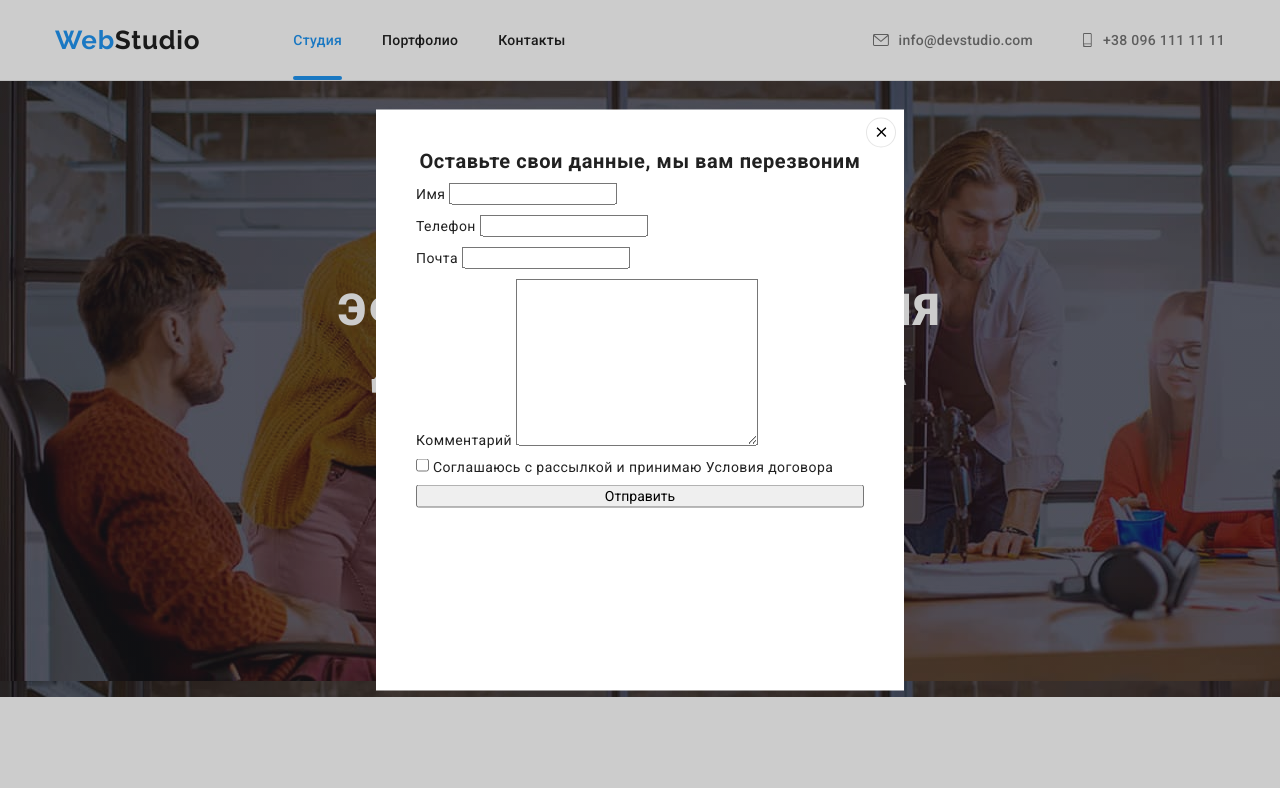
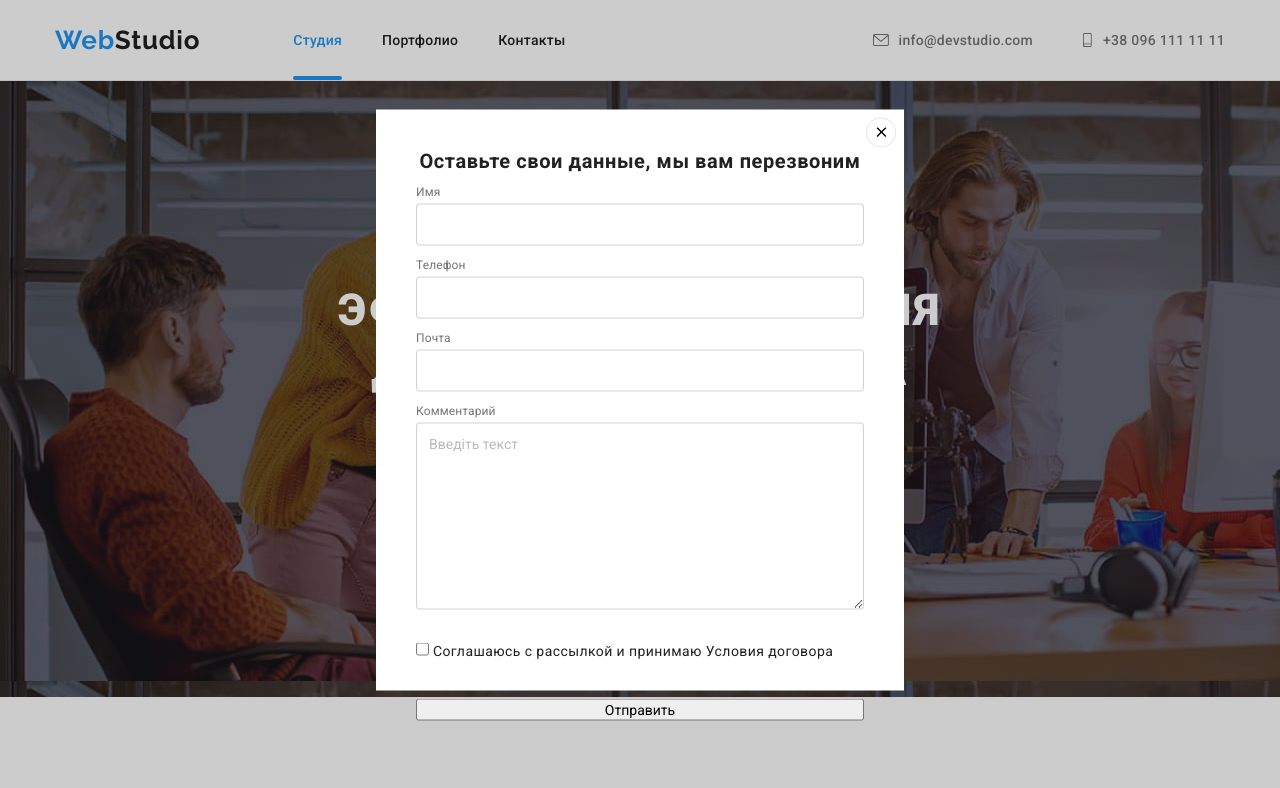
Before and after one commit to Heinti/goit-markup-hw-06, a plain HTML site: page index.html in a window 1280 px wide. Shown: the top 788 px of the page. Drawn offline with nearby package versions, Linux system fonts and the light colour scheme.

Commit message:
styles-form

```diff
--- a/css/style.css
+++ b/css/style.css
@@ -857,7 +857,17 @@ transition: var(--anim);
   border: 1px solid rgba(0, 0, 0, 0.1);
 }
 
-.form__text{
+.register-form{
+  display: flex;
+  flex-direction: column;
+
+  height: 100%;
+  padding: 40px;
+  gap: 10px
+  ;
+}
+
+.form__tittle{
 font-weight: 700;
 font-size: 20px;
 line-height: 23px;
@@ -868,12 +878,46 @@ letter-spacing: 0.03em;
 color: #212121;
 }
 
-.register-form{
-  display: flex;
-  flex-direction: column;
+.form__field{
 
-  height: 100%;
-  padding: 40px;
-  gap: 10px
-  ;
 }
+
+.form__input{
+width: 100%;
+padding: 12px 12px 12px 42px;
+border-radius: 4px;
+border: 1px solid rgba(33, 33, 33, 0.2);
+
+}
+
+.form__input:focus{
+  border-color: #2196f3;
+}
+
+.form__imput--comment{
+padding-left: 12px;
+
+}
+
+.form__imput--comment::placeholder{
+  color: rgba(117, 117, 117, 0.5);
+}
+
+.form__text{
+  display: inline-block;
+  font-size: 12px;
+  line-height: 1.16;
+  letter-spacing: 0.01em;
+
+  color: #757575;
+  margin-bottom: 4px;
+}
+
+.form-agree{
+padding-top: 20px;
+padding-bottom: 30px;
+}
+
+.agree-input{
+
+}
--- a/index.html
+++ b/index.html
@@ -416,31 +416,39 @@
         </button>
 
         <form class="register-form" autocomplete="on" novalidate>
-          <strong class="form__text">Оставьте свои данные, мы вам перезвоним</strong>
-
-          <label>
-            <span>Имя</span>
-            <input type="text" name="user_name" placeholder=" " />
-          </label>
-          <label for="">
-            <span>Телефон</span>
-            <input type="tel" placeholder=" " />
-          </label>
-          <label for="">
-            <span>Почта</span>
-            <input type="email" placeholder=" " />
-          </label>
-          <label for="">
-            <span>Комментарий</span>
-            <textarea name="" id="" cols="30" rows="10"></textarea>
-          </label>
-          <label for="">
-            <input type="checkbox" name="user-agreement" required>
-            <span>Соглашаюсь с рассылкой и принимаю Условия договора</span>
-          </label>
+          <strong class="form__tittle">Оставьте свои данные, мы вам перезвоним</strong>
+          <div class="form__field">
+            <label class="form__label">
+              <span class="form__text">Имя</span>
+              <input  class="form__input" type="text" name="user_name" placeholder=" " />
+            </label>
+          </div>
+          <div class="form__field">
+            <label class="form__label" for="">
+              <span class="form__text">Телефон</span>
+              <input  class="form__input" type="tel" placeholder=" " />
+            </label>
+          </div>
+          <div class="form__field">
+            <label class="form__label" for="">
+              <span class="form__text">Почта</span>
+              <input  class="form__input" type="email" placeholder=" " />
+            </label>
+          </div>
+          <div class="form__field">
+            <label class="form__label " for="">
+              <span class="form__text">Комментарий</span>
+              <textarea class="form__input form__imput--comment" name="" id="" cols="30" rows="10" placeholder="Введіть текст"></textarea>
+            </label>
+          </div>
+          <div class="form-agree">
+            <label class="form-agree__label">
+              <input class="agree-input " type="checkbox" name="user-agreement" required />
+              <span class="agre-text">Соглашаюсь с рассылкой и принимаю Условия договора</span>
+            </label>
+          </div>
           <button type="submit">Отправить</button>
         </form>
-
       </div>
     </div>
     <script src="./js/modal.js"></script>
```
